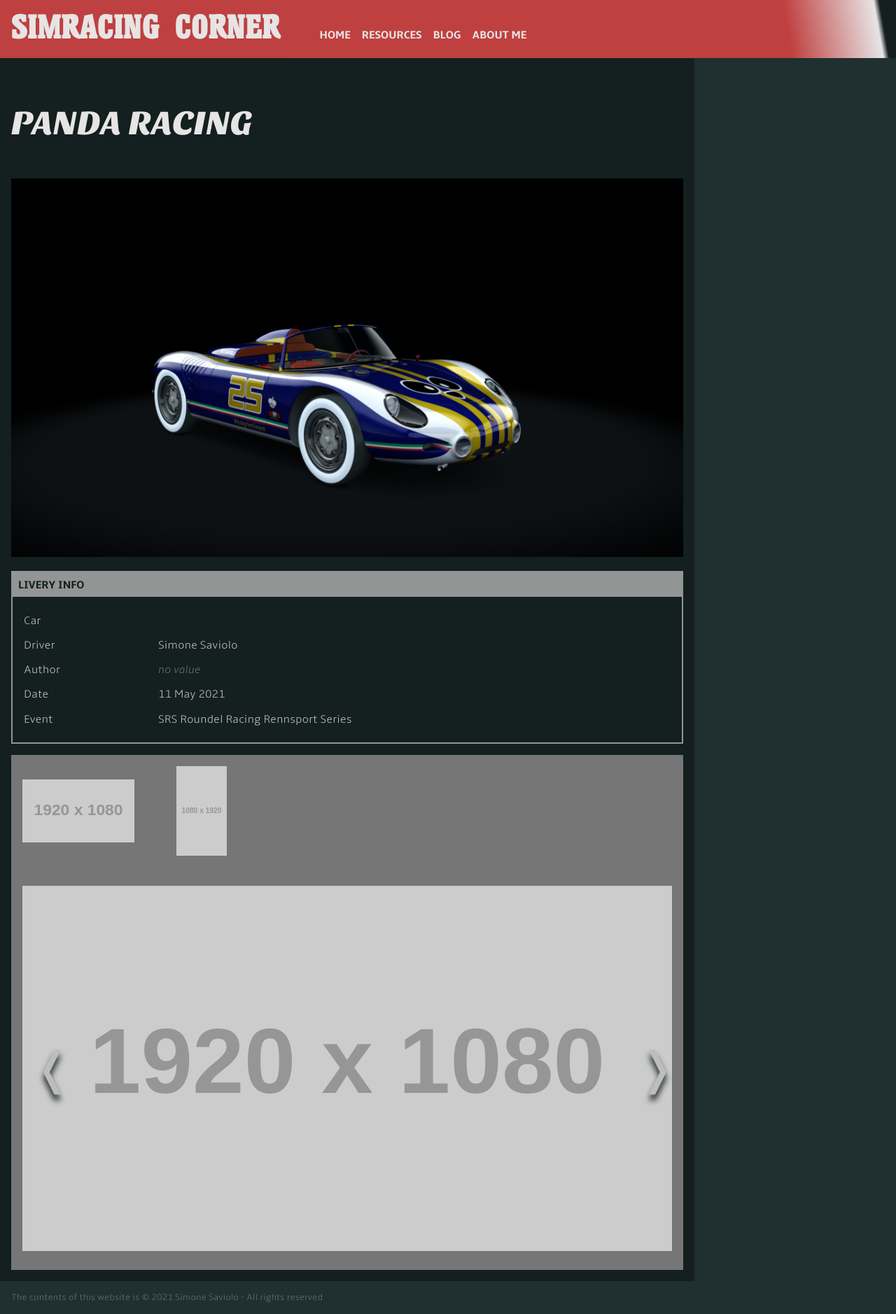
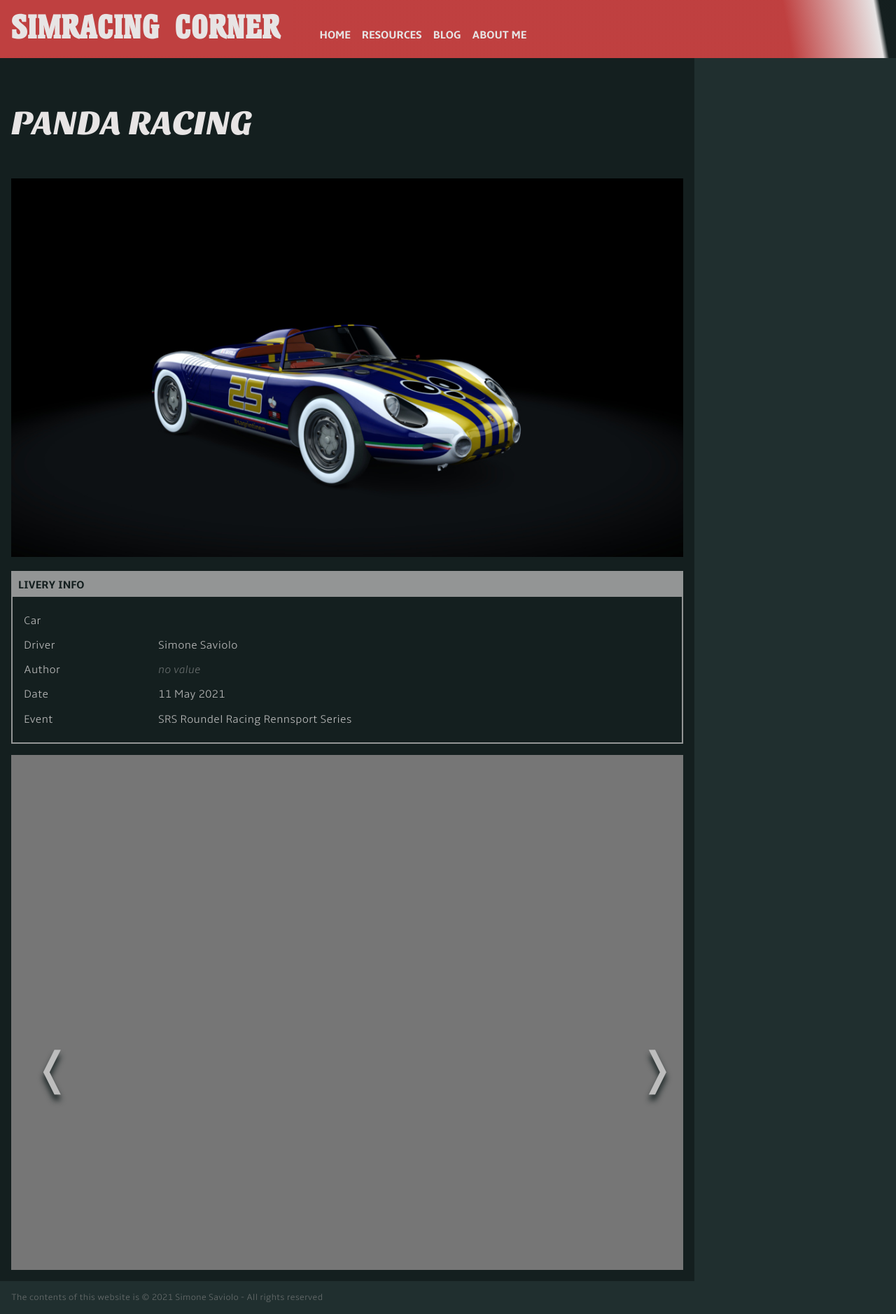
Before and after one commit to savissimo/simracing-corner, a Jekyll site: the page built from docs/_liveries/ac-ks_porsche_718_spyder_rs-panda_racing.md, in a window 1280 px wide. Shown: the whole page at 70% size. Built offline with Jekyll 4.4.1, drawn with Linux system fonts in a browser that asks for light colours.

Commit message:
Removed debug elements

```diff
--- a/docs/_layouts/livery.html
+++ b/docs/_layouts/livery.html
@@ -32,12 +32,6 @@ layout: default
 			{% include image.html src=pictureURL %}
 		</figure>
 		{% endfor %}
-		<figure class="picture-gallery__picture">
-			<img src="https://via.placeholder.com/1920x1080.jpg" />
-		</figure>
-		<figure class="picture-gallery__picture">
-			<img src="https://via.placeholder.com/1080x1920.jpg" />
-		</figure>
 	</div>
 	<div class="picture-gallery__front-window">
 	</div>
--- a/docs/assets/js/scripts/picture-gallery.js
+++ b/docs/assets/js/scripts/picture-gallery.js
@@ -33,7 +33,7 @@ function movePictureToFrontWindow($i_picture, $i_frontWindow, $i_prevPictureBtn,
 				$i_nextPictureBtn.style.display = 'block'
 				$i_nextPictureBtn.replaceWith($newNextButton) // removes all previously registered event listeners
 				$newNextButton.addEventListener('click', function(e) {
-					console.log(' ==> moving to ' + nextIndex + '/' + $i_pictures.length)
+					//console.log(' ==> moving to ' + nextIndex + '/' + $i_pictures.length)
 					movePictureToFrontWindow($i_pictures[nextIndex], $i_frontWindow, $newPrevButton, $newNextButton, $i_pictures)
 				})
 				//console.log('next now moves to ' + nextIndex + '/' + $i_pictures.length)
```
